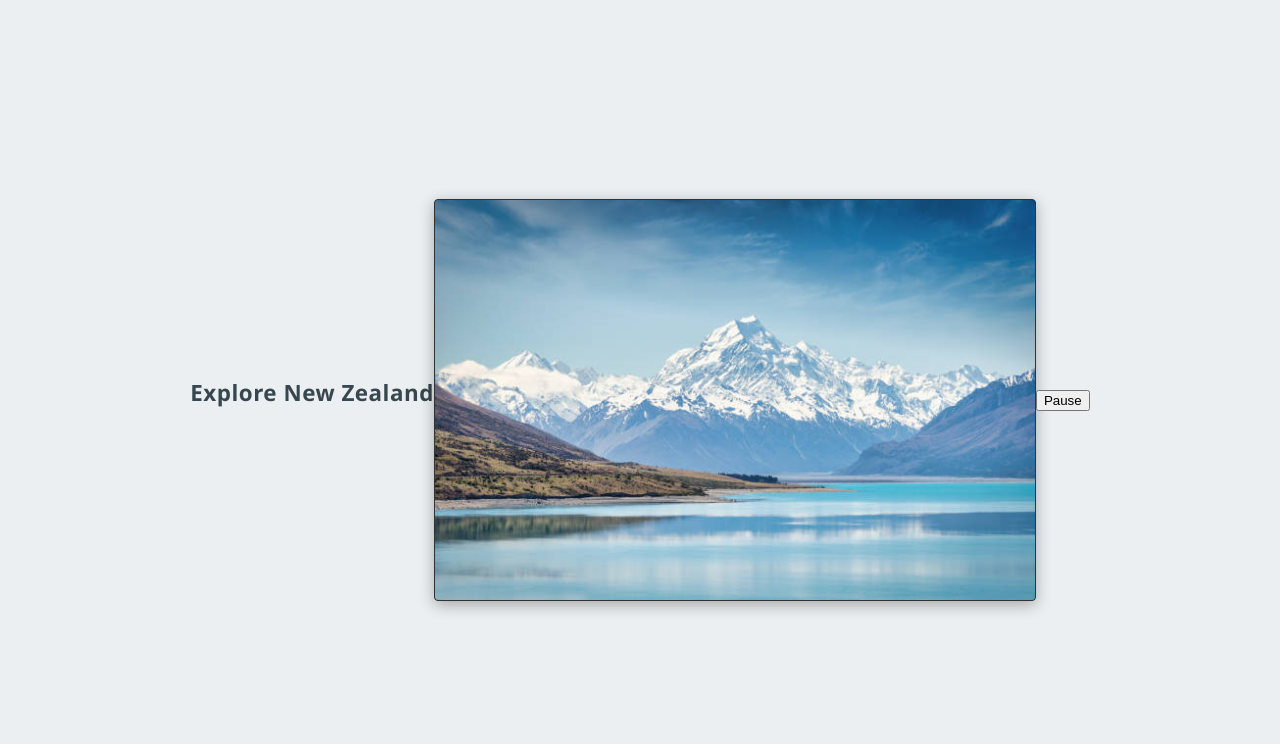
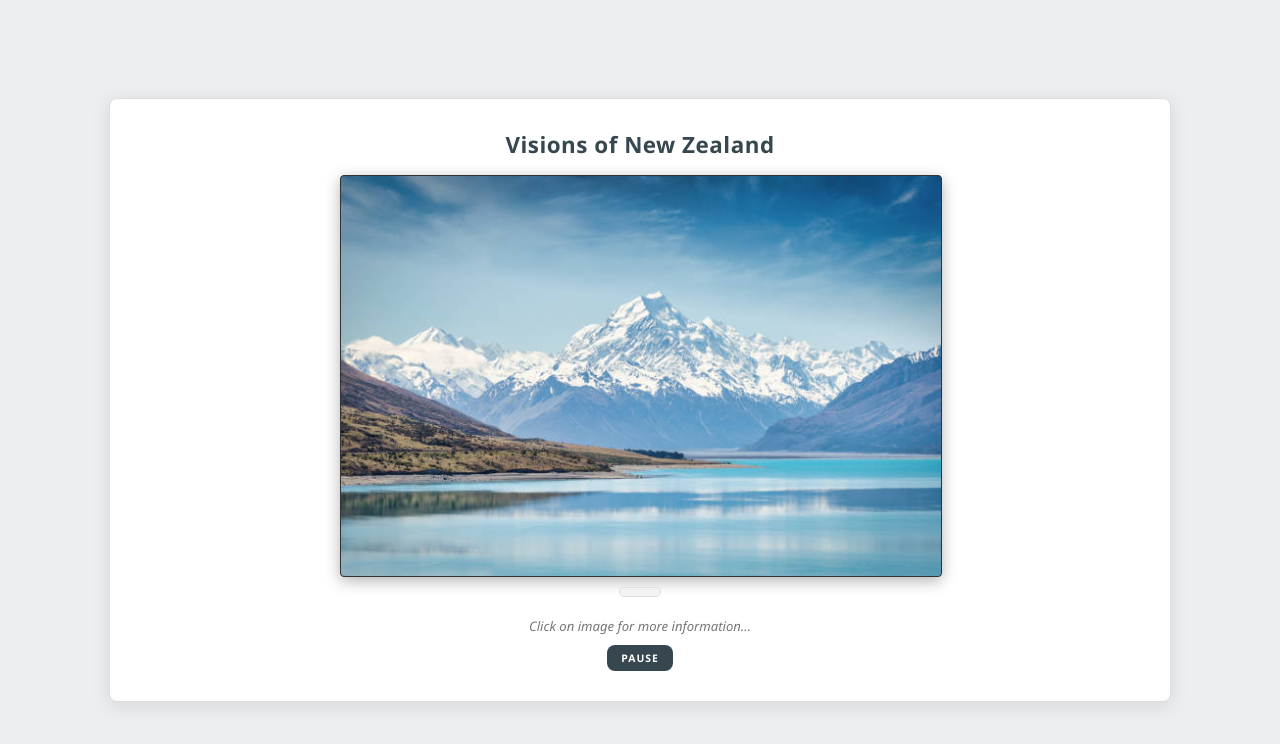
Before and after one commit to charitadudrick/_travelDestinationSlideshow, a plain HTML site: page index.html in a window 1280 px wide. Drawn offline with Linux system fonts and the light colour scheme.

Commit message:
style update

```diff
--- a/index.html
+++ b/index.html
@@ -2,20 +2,31 @@
 <html lang="en">
 <head>
     <meta charset="UTF-8">
-    <title>New Zealand Travel Slideshow</title>
+    <title>Visions of New Zealand</title>
     <link rel="stylesheet" href="imageCycle.css">
+    <!--  comment out to use jQuery version -->
+
+
 </head>
-
 <body onload="loadSlides()">
 
-    <h1>Explore New Zealand</h1>
 
-    <div id="slideshow-container">
-        <img id="slide_image" class="fade-in" src="" alt="Travel Slide">
-    </div>
+    <main class="calculator-card">
+        <h1>Visions of New Zealand</h1>
 
-    <button id="btnToggle">Pause</button>
+        <figure id="slideshow-container">
+            <a id="slide_link" href="#">
+                <img id="slide_image" alt="New Zealand Vision">
+            </a>
+            <figcaption id="slide_text"></figcaption>
+        </figure>
 
-    <script src="imageCycler.js"></script>
+        <div id="footnote">
+            Click on image for more information...
+            <button id="btnToggle" class="control-btn">Pause</button>
+        </div>
+    </main>
+<script src="imageCycler.js" defer></script>
+
 </body>
 </html>
```
